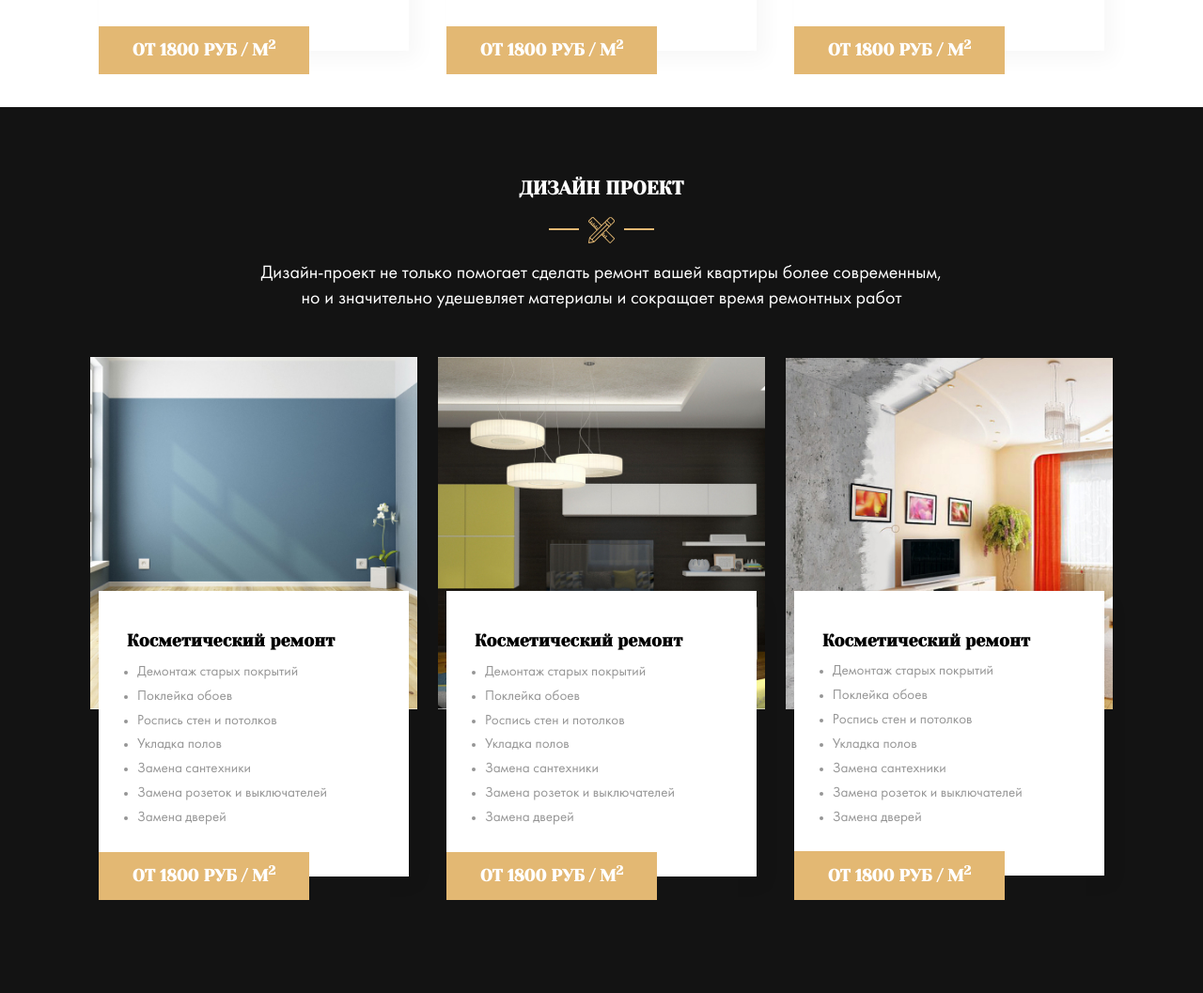
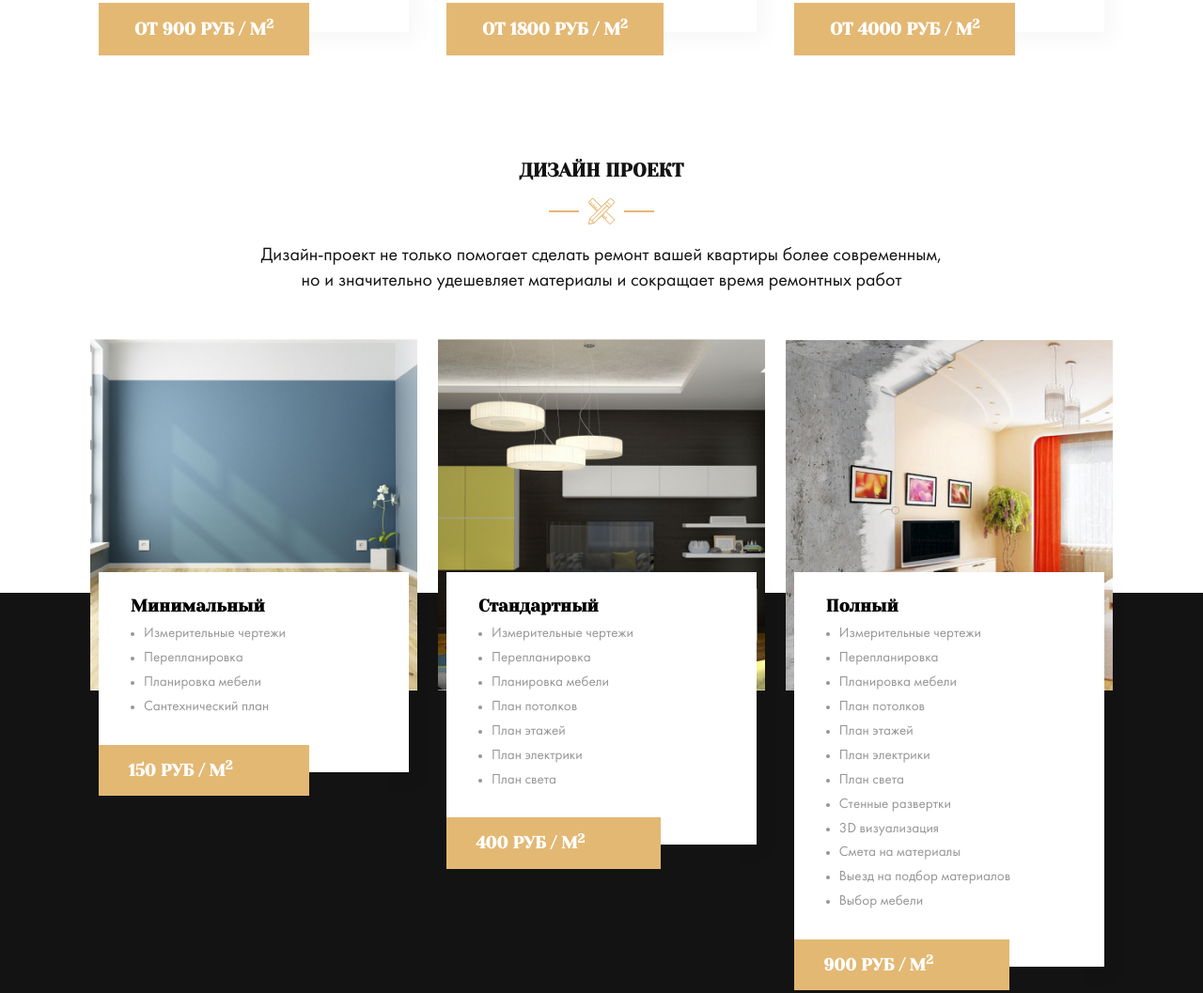
Before and after one commit to dakhmetz/adaptive-mobilefirst, a plain HTML site: page src/index.html in a window 1280 px wide. Shown: the part 1682-2739 px from the top of the page at 94% size. Drawn offline with Linux system fonts and the light colour scheme; files whose address does not match are found by name.

Commit message:
fix: fixed media screen appearance

```diff
--- a/src/index.html
+++ b/src/index.html
@@ -103,7 +103,7 @@
                 </ul>
                 <!-- /.card__list -->
                 <strong class="card__pricetag">
-                  от 1800 руб / м<sup>2</sup>
+                  от 900 руб / м<sup>2</sup>
                 </strong>
               </div>
             </div>
@@ -114,7 +114,7 @@
             <div class="card types__card">
               <img src="img/types/type-2.jpg" alt="" class="card__image">
               <div class="card__text">
-                <h3 class="card__title">Косметический ремонт</h3>
+                <h3 class="card__title">Капитальный ремонт</h3>
                 <!-- /.card__title -->
                 <ul class="card__list">
                   <li class="card__item">Демонтаж старых покрытий</li>
@@ -146,7 +146,7 @@
             <div class="card types__card">
               <img src="img/types/type-3.jpg" alt="" class="card__image">
               <div class="card__text">
-                <h3 class="card__title">Косметический ремонт</h3>
+                <h3 class="card__title">Дизайнерский ремонт</h3>
                 <!-- /.card__title -->
                 <ul class="card__list">
                   <li class="card__item">Демонтаж старых покрытий</li>
@@ -166,7 +166,7 @@
                 </ul>
                 <!-- /.card__list -->
                 <strong class="card__pricetag">
-                  от 1800 руб / м<sup>2</sup>
+                  от 4000 руб / м<sup>2</sup>
                 </strong>
               </div>
             </div>
@@ -199,27 +199,21 @@
           <div class="mcard design__mcard">
             <img src="img/design/design-1.jpg" alt="" class="mcard__image">
             <div class="mcard__text">
-              <h3 class="mcard__title">Косметический ремонт</h3>
+              <h3 class="mcard__title">Минимальный</h3>
               <!-- /.card__title -->
               <ul class="mcard__list">
-                <li class="card__item">Демонтаж старых покрытий</li>
+                <li class="card__item">Измерительные чертежи</li>
                 <!-- /.card__item -->
-                <li class="card__item">Поклейка обоев</li>
+                <li class="card__item">Перепланировка</li>
                 <!-- /.card__item -->
-                <li class="card__item">Роспись стен и потолков</li>
+                <li class="card__item">Планировка мебели</li>
                 <!-- /.card__item -->
-                <li class="card__item">Укладка полов</li>
-                <!-- /.card__item -->
-                <li class="card__item">Замена сантехники</li>
-                <!-- /.card__item -->
-                <li class="card__item">Замена розеток и выключателей</li>
-                <!-- /.card__item -->
-                <li class="card__item">Замена дверей</li>
+                <li class="card__item">Сантехнический план</li>
                 <!-- /.card__item -->
               </ul>
               <!-- /.card__list -->
               <strong class="mcard__pricetag">
-                от 1800 руб / м<sup>2</sup>
+                150 руб / м<sup>2</sup>
               </strong>
             </div>
           </div>
@@ -227,27 +221,27 @@
           <div class="mcard design__mcard">
             <img src="img/design/design-2.jpg" alt="design" class="mcard__image">
             <div class="mcard__text">
-              <h3 class="mcard__title">Косметический ремонт</h3>
+              <h3 class="mcard__title">Стандартный</h3>
               <!-- /.card__title -->
               <ul class="mcard__list">
-                <li class="card__item">Демонтаж старых покрытий</li>
+                <li class="card__item">Измерительные чертежи</li>
                 <!-- /.card__item -->
-                <li class="card__item">Поклейка обоев</li>
+                <li class="card__item">Перепланировка</li>
                 <!-- /.card__item -->
-                <li class="card__item">Роспись стен и потолков</li>
+                <li class="card__item">Планировка мебели</li>
                 <!-- /.card__item -->
-                <li class="card__item">Укладка полов</li>
+                <li class="card__item">План потолков</li>
                 <!-- /.card__item -->
-                <li class="card__item">Замена сантехники</li>
+                <li class="card__item">План этажей</li>
                 <!-- /.card__item -->
-                <li class="card__item">Замена розеток и выключателей</li>
+                <li class="card__item">План электрики</li>
                 <!-- /.card__item -->
-                <li class="card__item">Замена дверей</li>
+                <li class="card__item">План света</li>
                 <!-- /.card__item -->
               </ul>
               <!-- /.card__list -->
               <strong class="mcard__pricetag">
-                от 1800 руб / м<sup>2</sup>
+                400 руб / м<sup>2</sup>
               </strong>
             </div>
           </div>
@@ -255,27 +249,37 @@
           <div class="mcard design__mcard">
             <img src="img/design/design-3.jpg" alt="design" class="mcard__image">
             <div class="mcard__text">
-              <h3 class="mcard__title">Косметический ремонт</h3>
+              <h3 class="mcard__title">Полный</h3>
               <!-- /.card__title -->
               <ul class="mcard__list">
-                <li class="card__item">Демонтаж старых покрытий</li>
+                <li class="card__item">Измерительные чертежи</li>
                 <!-- /.card__item -->
-                <li class="card__item">Поклейка обоев</li>
+                <li class="card__item">Перепланировка</li>
                 <!-- /.card__item -->
-                <li class="card__item">Роспись стен и потолков</li>
+                <li class="card__item">Планировка мебели</li>
                 <!-- /.card__item -->
-                <li class="card__item">Укладка полов</li>
+                <li class="card__item">План потолков</li>
                 <!-- /.card__item -->
-                <li class="card__item">Замена сантехники</li>
+                <li class="card__item">План этажей</li>
                 <!-- /.card__item -->
-                <li class="card__item">Замена розеток и выключателей</li>
+                <li class="card__item">План электрики</li>
                 <!-- /.card__item -->
-                <li class="card__item">Замена дверей</li>
+                <li class="card__item">План света</li>
+                <!-- /.card__item -->
+                <li class="card__item">Стенные развертки</li>
+                <!-- /.card__item -->
+                <li class="card__item">3D визуализация</li>
+                <!-- /.card__item -->
+                <li class="card__item">Смета на материалы</li>
+                <!-- /.card__item -->
+                <li class="card__item">Выезд на подбор материалов</li>
+                <!-- /.card__item -->
+                <li class="card__item">Выбор мебели</li>
                 <!-- /.card__item -->
               </ul>
               <!-- /.card__list -->
               <strong class="mcard__pricetag">
-                от 1800 руб / м<sup>2</sup>
+                900 руб / м<sup>2</sup>
               </strong>
             </div>
           </div>
--- a/src/sass/_settings.sass
+++ b/src/sass/_settings.sass
@@ -7,6 +7,8 @@ body
   font-size: 1rem
 img
   max-width: 100%
+h3
+  margin: 0
 .section
   padding: 60px 0
   &-title
--- a/src/sass/templates/_design.sass
+++ b/src/sass/templates/_design.sass
@@ -19,14 +19,15 @@
   &__title
     font-family: 'Yeseva One', cursive
     font-size: 1.29rem
-    margin-bottom: 0.7rem
+    margin-bottom: 0.5rem
+    padding-left: 0.3rem
   &__list
-    padding: 0 0 0 0.8rem
+    padding: 0 0 0 1.3rem
     margin: 0
     font-size: 1.08rem
     line-height: 1.85rem
     color: $secondary
-    margin-bottom: 1.7rem
+    margin-bottom: 2.2rem
   &__pricetag
     position: absolute
     left: 0
@@ -36,15 +37,51 @@
     text-transform: uppercase
     background-color: $primary
     color: $light
-    padding: 1.1rem 2.57rem
+    padding: 1.2rem
+    padding-left: 2.25rem
+    padding-right: 5.8rem
 .mrow
   display: flex
   align-items: center
   flex-direction: column
+
 @media screen and ( min-width: 760px )
+  .section
+    &-title
+      &__heading
+        color: $light
+      &__description
+        color: $light
   .mrow
     flex-direction: row
     justify-content: space-between
+    align-items: baseline
+    flex-wrap: wrap
+  .mcard
+    flex-basis: 48%
+    &__text
+      position: relative
+      max-width: 23.6rem
+      margin: 0 auto
+      margin-top: -9rem
+      padding: 1.79rem 2.14rem
+      background-color: $light
+      box-shadow: 10px 10px 20px rgba(0, 0, 0, 0.03)
+
+@media screen and ( min-width: 1024px )
+  .section
+    &-title
+      &__heading
+        color: $dark
+      &__description
+        color: $dark
+  .design
+    background: linear-gradient(to bottom, $light 50%, $dark 50%)
+  .mrow
+    flex-direction: row
+    justify-content: space-between
+    align-items: baseline
+    flex-wrap: wrap
   .mcard
     flex-basis: 32%
     &__text
--- a/src/sass/templates/_types.sass
+++ b/src/sass/templates/_types.sass
@@ -20,11 +20,12 @@
     box-shadow: 10px 10px 20px rgba(0, 0, 0, 0.03)
   &__title
     font-family: 'Yeseva One', cursive
-    font-size: 1.29rem
-    margin-bottom: 0.7rem
+    font-size: 1.28rem
+    margin-bottom: 0.8rem
   &__list
-    padding: 0 0 0 0.8rem
+    padding: 0 0 0 1.1rem
     margin: 0
+    margin-top: -0.2rem
     font-size: 1.08rem
     line-height: 1.85rem
     color: $secondary
@@ -33,12 +34,28 @@
     position: absolute
     left: 0
     bottom: -1.79rem
-    font-size: 1.27rem
+    font-size: 1.29rem
     font-family: 'Yeseva One', cursive
     text-transform: uppercase
     background-color: $primary
     color: $light
-    padding: 1.1rem 2.57rem
+    padding: 1.27rem 2.73rem
+
+
+@media screen and ( max-width: 1024px )
+  .row
+    display: flex
+    align-items: flex-start
+    justify-content: space-between
+    flex-wrap: wrap
+  .col
+    flex-basis: 48%
+  .types
+    &__card
+      margin-bottom: 5rem
+  .card
+    &__text
+      margin-left: 0
 @media screen and ( max-width: 760px )
   .row
     flex-direction: column
```
Also changed, not shown: src/css/style.css.
